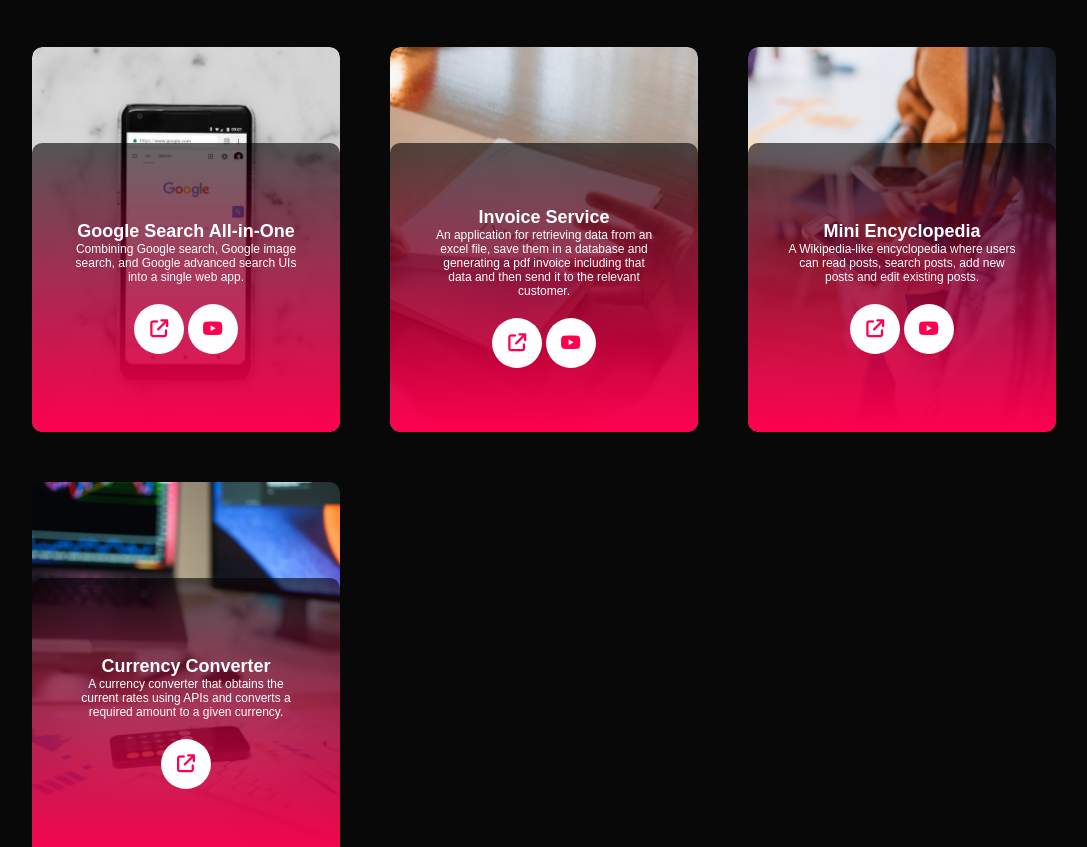
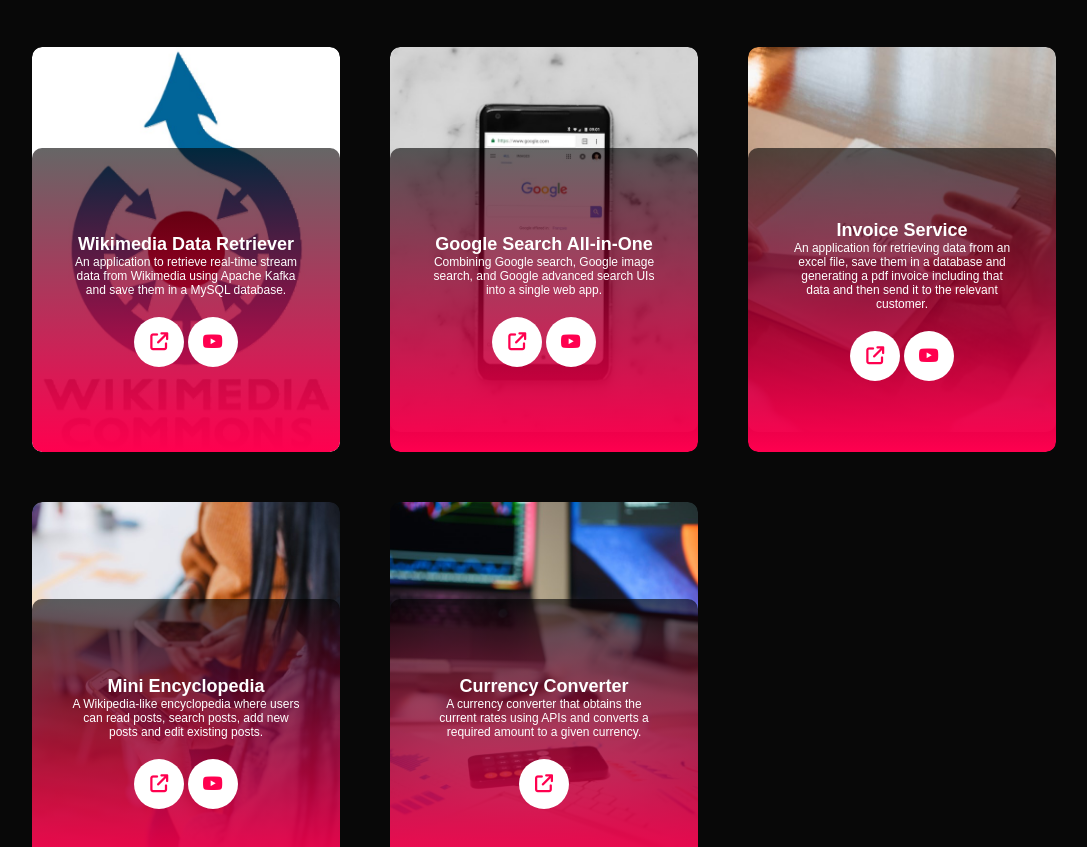
Before and after one commit to ImIshanTharaka/imishantharaka.github.io, a plain HTML site: page projects.html in a window 1280 px wide. Shown: the part 1258-2105 px from the top of the page, without its empty margins (96-1183 px from the left). Drawn offline with Linux system fonts and the light colour scheme.

Commit message:
added wikimedia-data-retriever

```diff
--- a/projects.html
+++ b/projects.html
@@ -92,6 +92,25 @@
             </div>
           </div>
           <div class="project">
+            <img src="images/projects/wikimedia.jpg" />
+            <div class="layer">
+              <h2>Wikimedia Data Retriever</h2>
+              <p>
+                An application to retrieve real-time stream data from Wikimedia
+                using Apache Kafka and save them in a MySQL database.
+              </p>
+              <div class="project-links">
+                <a
+                  href="https://github.com/ImIshanTharaka/wikimedia-data-retriever"
+                  ><i class="fa-solid fa-arrow-up-right-from-square"></i
+                ></a>
+                <a href="https://youtu.be/HtqkZZ7K660"
+                  ><i class="fa-brands fa-youtube"></i
+                ></a>
+              </div>
+            </div>
+          </div>
+          <div class="project">
             <img src="images/projects/google search.jpg" />
             <div class="layer">
               <h2>Google Search All-in-One</h2>
```
Also changed, not shown: images/projects/wikimedia.jpg (added).
